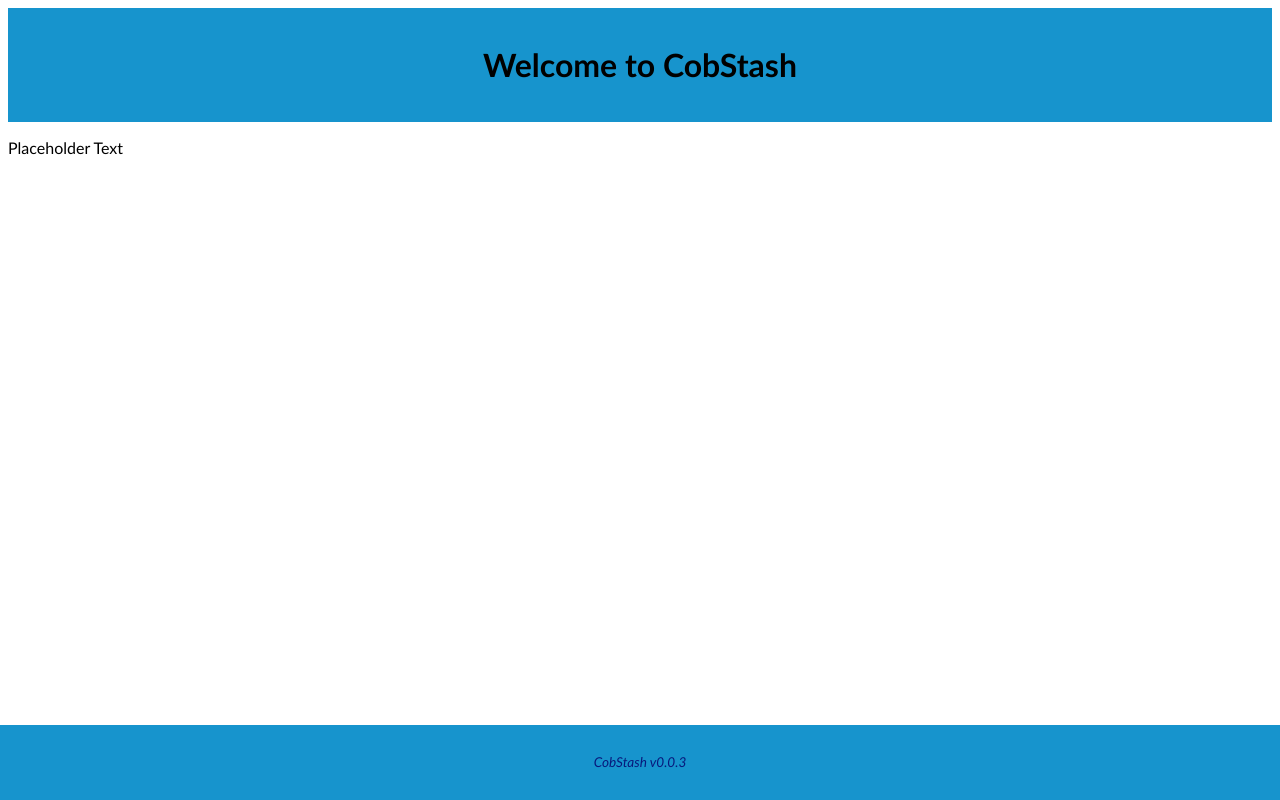
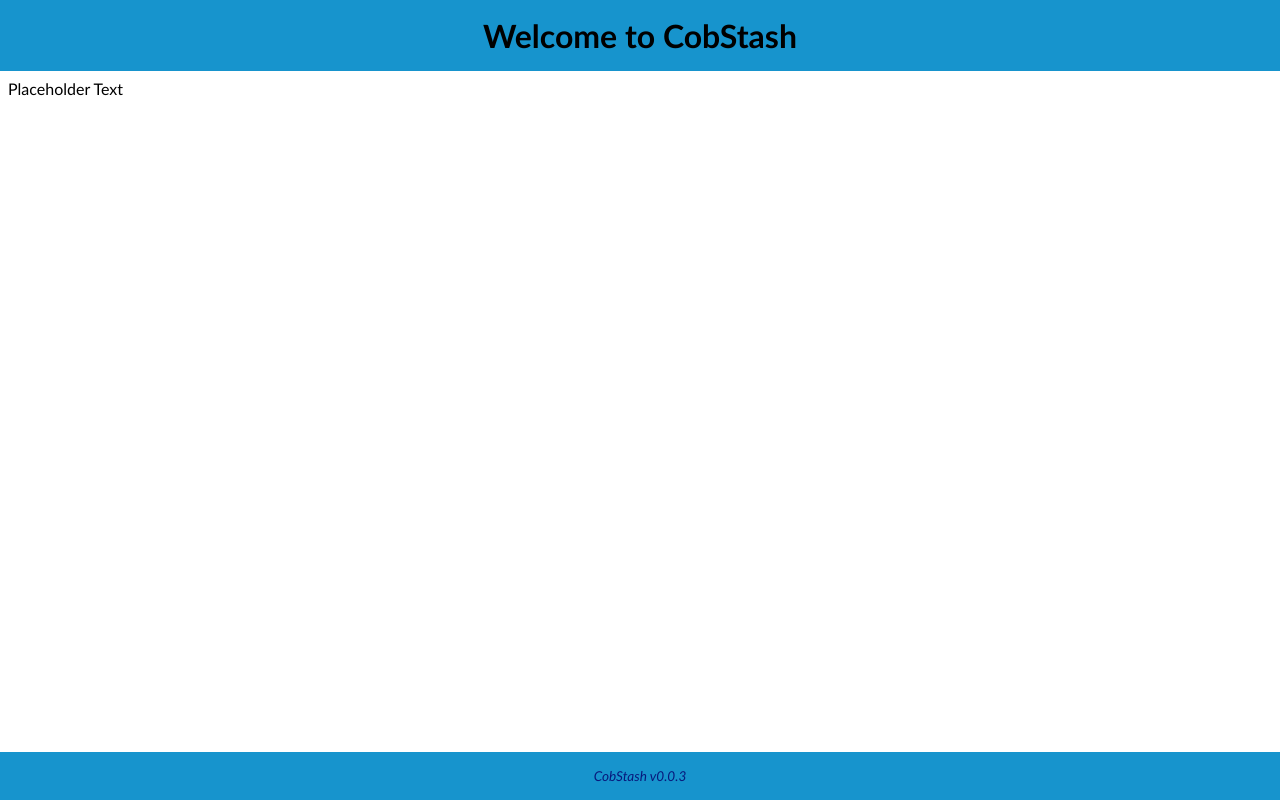
Before and after one commit to ByteMeHahaha/CobStash, a React (Vite) app in the folder frontend/: page / in a window 1280 px wide. Built offline with nearby package versions, Linux system fonts and the light colour scheme.

Commit message:
feat(frontend): Reset margin and padding in `index.scss`

```diff
--- a/frontend/src/index.scss
+++ b/frontend/src/index.scss
@@ -1,4 +1,16 @@
+* {
+  margin: 0;
+  padding: 0;
+  box-sizing: border-box;
+}
+
 body {
   font-family: 'Gill Sans', 'Gill Sans MT', Calibri, 'Trebuchet MS', sans-serif;
+  margin: 0;
+  padding: 0;
   padding-bottom: 1em;
 }
+
+main {
+  margin: 0.5em;
+}
```
Also changed, not shown: 1 other file (tests, documents, lock files or other folders).
